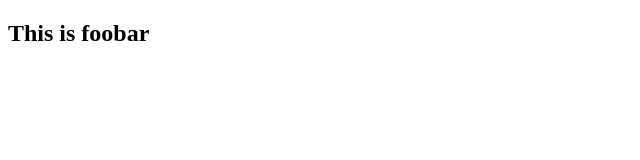
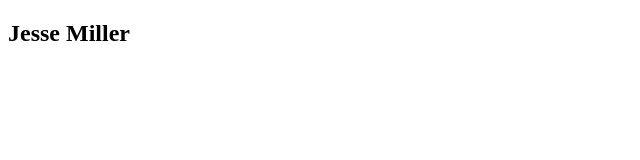
Before and after one commit to jpmllr89/foobar, a plain HTML site: page index.html in a window 1280 px wide. Shown: the full height of the page, 0-640 px from the left. Drawn offline with Linux system fonts and the light colour scheme.

Commit message:
update h2 with my name

```diff
--- a/index.html
+++ b/index.html
@@ -4,6 +4,6 @@
     <title>I'm Committed</title>
 </head>
 <body>
-    <h2>This is foobar</h2>
+    <h2>Jesse Miller</h2>
 </body>
 </html>
```
